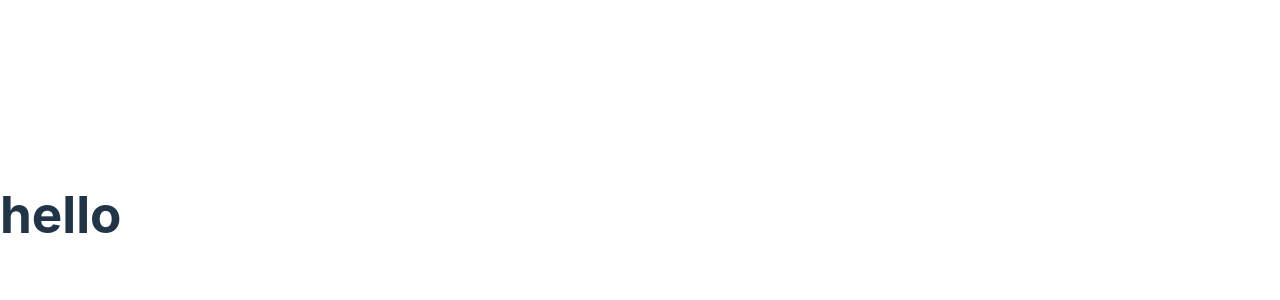
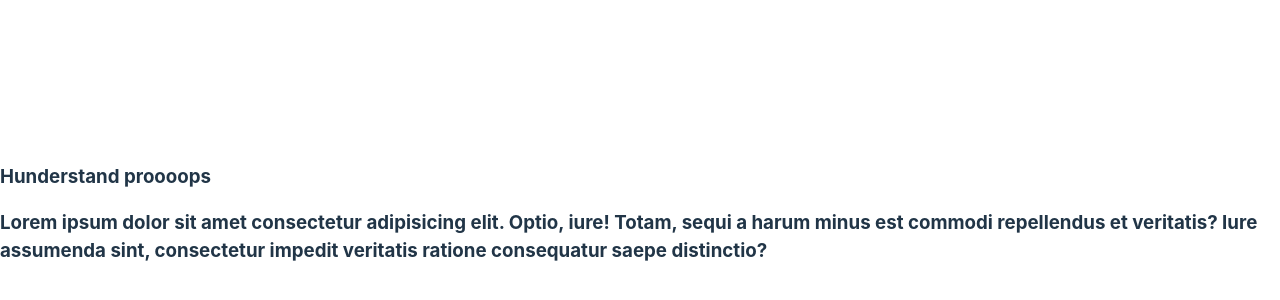
Before and after one commit to MethanBlun/codecademy_react, a React (Vite) app in the folder codecademy_react/: page / in a window 1280 px wide. Shown: the part 186-486 px from the top of the page. Built offline with nearby package versions, Linux system fonts and the light colour scheme.

Commit message:
adapt IDE for tutorial hell

```diff
--- a/codecademy_react/src/App.jsx
+++ b/codecademy_react/src/App.jsx
@@ -1,21 +1,23 @@
 
 import React, { createElement } from 'react';
 import { createRoot } from 'react-dom/client';
-import CryptoJS from 'crypto-js';
+// import CryptoJS from 'crypto-js';
+import Article from './Article';
 
 
 
 
 
 
+const App = () => {
+
+  return (
+    <>
+    <h3>Hunderstand proooops</h3>
+    <Article/>
+    </>
+  )
+}
 
 
-
-
-function App() {
-
-
-  return
-}
-
 export default App
--- a/codecademy_react/src/Article.jsx
+++ b/codecademy_react/src/Article.jsx
@@ -3,7 +3,7 @@ import React from "react";
 
 function Article(){
     return (
-        <h1>hello</h1>
+        <h3>Lorem ipsum dolor sit amet consectetur adipisicing elit. Optio, iure! Totam, sequi a harum minus est commodi repellendus et veritatis? Iure assumenda sint, consectetur impedit veritatis ratione consequatur saepe distinctio?</h3>
     )
 };
 export default Article;
--- a/codecademy_react/src/main.jsx
+++ b/codecademy_react/src/main.jsx
@@ -9,6 +9,6 @@ import './test.scss'
 ReactDOM.createRoot(document.getElementById('root')).render(
   <React.StrictMode>
     { <App /> }
-    { <Article/> }
+
   </React.StrictMode>,
 )
```
Also changed, not shown: codecademy_react/src/index.css (line endings or trailing spaces).
